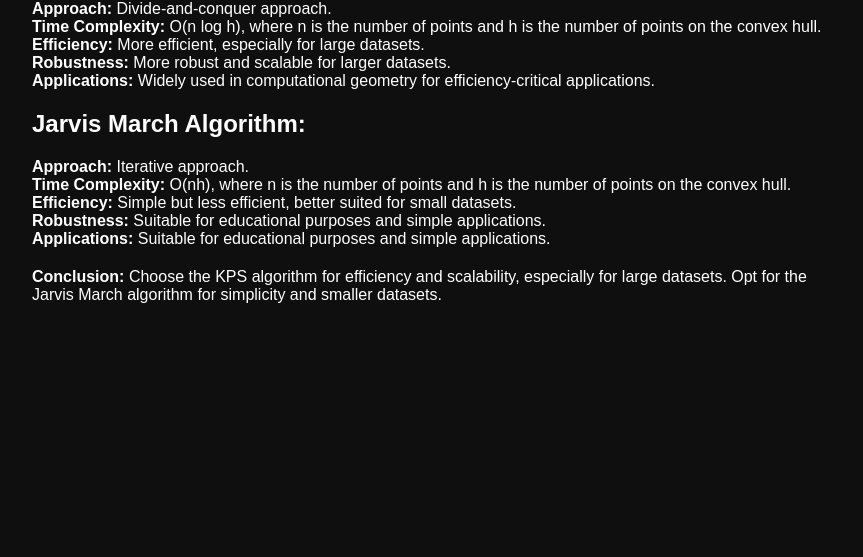
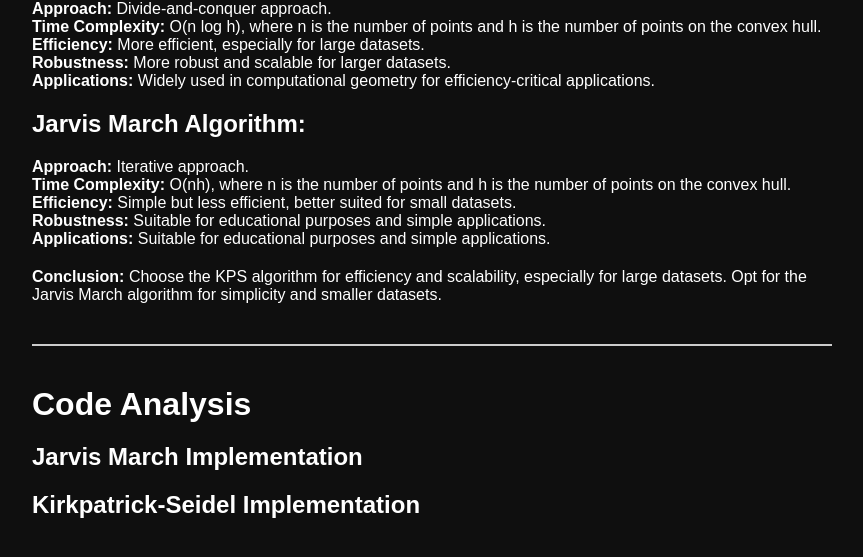
Before and after one commit to Neo-Panther/Convex-Hull-Visualizer, a website: page About.html in a window 1280 px wide. Shown: the part 1195-1752 px from the top of the page, without its empty margins (208-1071 px from the left). Before the commit the page ends 1539 px from the top, so only its background shows below. Drawn offline with Linux system fonts and the light colour scheme.

Commit message:
missing data in about

```diff
--- a/About.html
+++ b/About.html
@@ -92,6 +92,16 @@
   </p>
 
   <p><strong>Conclusion:</strong> Choose the KPS algorithm for efficiency and scalability, especially for large datasets. Opt for the Jarvis March algorithm for simplicity and smaller datasets.</p>
+  <hr>
+  <h1>Code Analysis</h1>
+  <h2>Jarvis March Implementation</h2>
+  <p>
+    <!--TODO-->
+  </p>
+  <h2>Kirkpatrick-Seidel Implementation</h2>
+  <p>
+    <!--TODO-->
+  </p>
 </div>
 
 </body>
```
